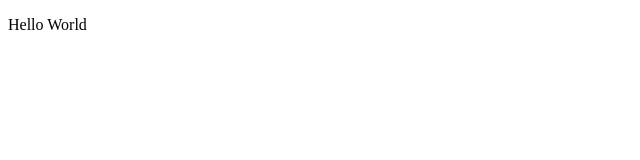
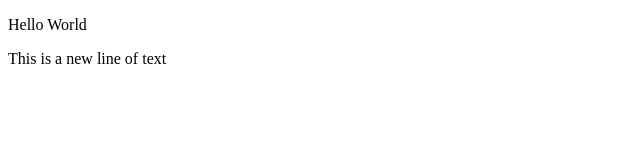
Before and after one commit to cagraves90/learning-git, a plain HTML site: page index.html in a window 1280 px wide. Shown: the whole page, without its empty margins (0-640 px from the left). Drawn offline with Linux system fonts and the light colour scheme.

Commit message:
Added another line of text

```diff
--- a/index.html
+++ b/index.html
@@ -7,5 +7,7 @@
 </head>
 <body>
     <p>Hello World</p>
+
+    <p>This is a new line of text</p>
 </body>
 </html>
```
